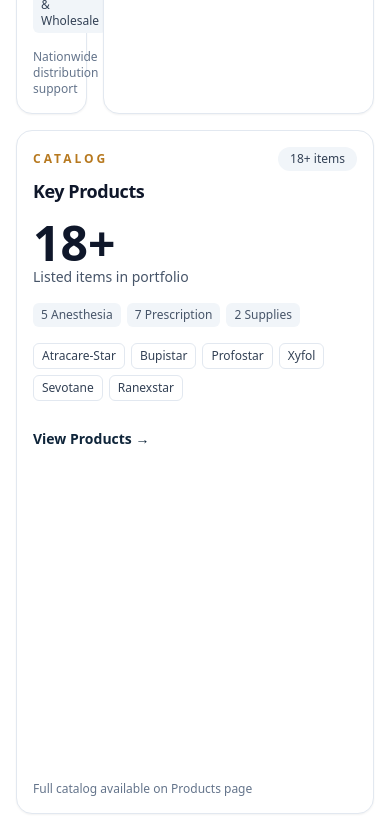
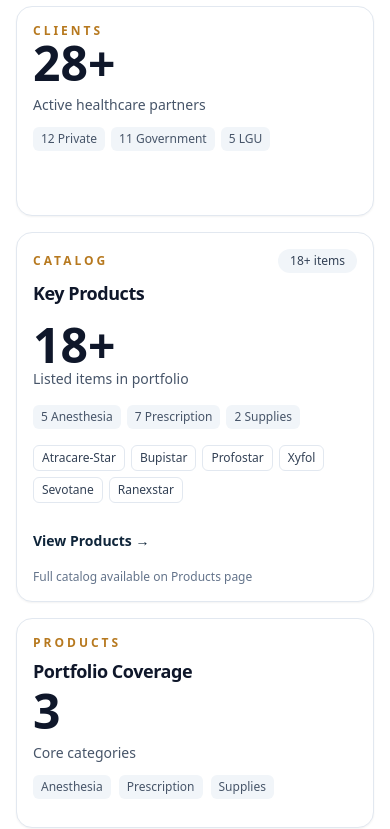
Before and after one commit to AdminMUPG/landing-page-mupg, a React (Vite) app: page / in a window 390 px wide. Shown: the part 2100-2929 px from the top of the page. Built offline with nearby package versions, Linux system fonts and the light colour scheme.

Commit message:
Refactor MagicBento component layout: Adjusted grid structure for responsive design, ensuring custom span and rowSpan values apply only from the md breakpoint. Improved readability and maintainability of item rendering logic.

```diff
--- a/src/components/MagicBento.tsx
+++ b/src/components/MagicBento.tsx
@@ -18,9 +18,21 @@
 }
 
 export default function MagicBento({ items, className = '' }: MagicBentoProps) {
+  // On mobile, we want a simple 1-column stack without odd spanning.
+  // Convert any custom span/rowSpan values to apply only from the md breakpoint up.
   return (
-    <div className={`grid grid-cols-1 md:grid-cols-4 gap-4 [grid-auto-rows:1fr] ${className}`}>
-      {items.map((item, index) => (
+    <div className={`grid grid-cols-1 md:grid-cols-4 gap-4 md:[grid-auto-rows:1fr] ${className}`}>
+      {items.map((item, index) => {
+        const spanClass =
+          item.span && item.span !== 'col-span-1'
+            ? `col-span-1 md:${item.span}`
+            : 'col-span-1';
+        const rowSpanClass =
+          item.rowSpan && item.rowSpan !== 'row-span-1'
+            ? `row-span-1 md:${item.rowSpan}`
+            : 'row-span-1';
+
+        return (
           <motion.div
             key={item.id}
             initial={{ opacity: 0, y: 20 }}
@@ -36,8 +48,8 @@
             min-h-[210px]
             h-auto
             overflow-visible
-            ${item.span || 'col-span-1'}
-            ${item.rowSpan || 'row-span-1'}
+            ${spanClass}
+            ${rowSpanClass}
             ${item.className || ''}
           `}
           >
@@ -62,7 +74,8 @@
               </div>
             )}
           </motion.div>
-      ))}
+        );
+      })}
     </div>
   );
 }
```
Lines whose indentation alone changed are shown as unchanged.
